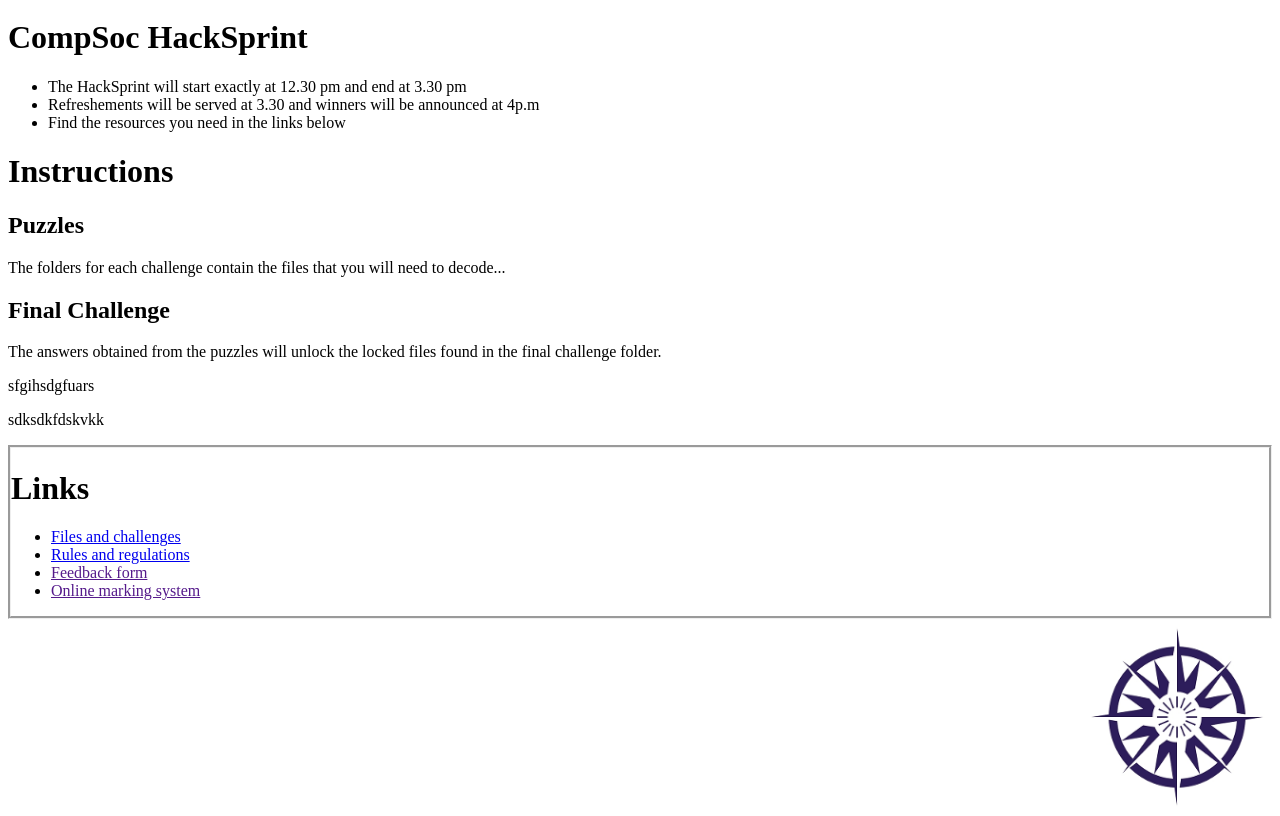
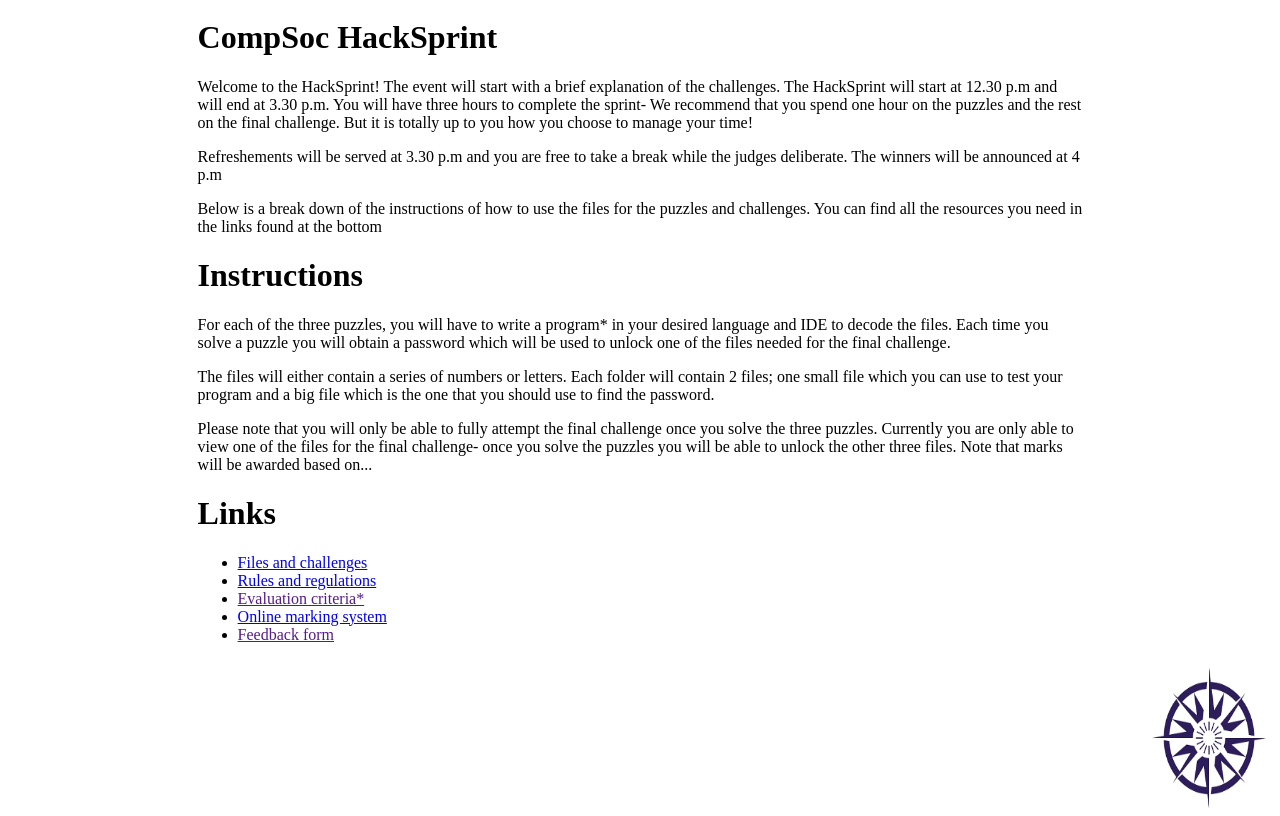
Before and after one commit to StellaNynan/StellaNynan.github.io, a plain HTML site: page index.html in a window 1280 px wide. Shown: the part 206-1022 px from the top of the page. Drawn offline with Linux system fonts and the light colour scheme.

Commit message:
updated
added the instructions

```diff
--- a/index.html
+++ b/index.html
@@ -6,40 +6,39 @@
 </head>
 
 <body>
+
 <div>
-<img src="computer.png" class="center">
+    <img src="computer.png" class="centerpic">
 </div>
 
-<div>
+<div class="cen">
     <h1>CompSoc HackSprint</h1>
 
-<ul>
-  <li>The HackSprint will start exactly at 12.30 pm and end at 3.30 pm</li>
-  <li>Refreshements will be served at 3.30 and winners will be announced at 4p.m</li>
-  <li>Find the resources you need in the links below</li>
-</ul>
+    <p> Welcome to the HackSprint! The event will start with a brief explanation of the challenges. The HackSprint will start at 12.30 p.m and will end
+  at 3.30 p.m. You will have three hours to complete the sprint- We recommend that you spend one hour on the puzzles and the rest on the final challenge.
+  But it is totally up to you how you choose to manage your time! </p>
+
+    <p> Refreshements will be served at 3.30 p.m and you are free to take a break while the judges deliberate. The winners will be announced at 4 p.m </p>
+
+    <p> Below is a break down of the instructions of how to use the files for the puzzles and challenges. You can find all the resources you need in the links found at the bottom</p>
 
     <h1>Instructions</h1>
 
-<h2> Puzzles </h2>
-<p>The folders for each challenge contain the files that you will need to decode...</p>
+      <p> For each of the three puzzles, you will have to write a program* in your desired language and IDE to decode the files. Each time you solve a puzzle you will obtain a password which will be used to unlock one of the files needed for the final challenge. </p>
+
+      <p> The files will either contain a series of numbers or letters. Each folder will contain 2 files; one small file which you can use to test your program and a big file which is the one that you should use to find the password.</p>
+
+      <p> Please note that you will only be able to fully attempt the final challenge once you solve the three puzzles. Currently you are only able to view one of the files for the final challenge- once you solve the puzzles you will be able to unlock the other three files. Note that marks will be awarded based on...</p>
 
 
-<h2> Final Challenge </h2>
-<p>The answers obtained from the puzzles will unlock the locked files found in the final challenge folder. </p>
-<p> sfgihsdgfuars  </p>
-<p> sdksdkfdskvkk  </p>
-
-</div>
-
-<div class="link">
     <h1>Links </h1>
 
         <ul>
             <li><a href="https://tinyurl.com/y4q8w27z">Files and challenges</a></li>
             <li><a href="https://bit.ly/2SWet4f">Rules and regulations</a></li>
+            <li><a href="">Evaluation criteria*</a></li>
+            <li><a href="https://206.189.31.23/hackathon/">Online marking system</a></li>
             <li><a href="">Feedback form</a></li>
-    <li><a href="">Online marking system</a></li>
 
         </ul>
 
--- a/styles.css
+++ b/styles.css
@@ -1,4 +1,4 @@
-.center {
+.centerpic {
   display: block;
   margin-left: auto;
   margin-right: auto;
@@ -8,11 +8,14 @@
 
 .right {
   float: right;
-  width: 15%;
-  height:25%;
+  width: 10%;
+  height:20%;
 }
 
-.link {
-border-style: groove;
-
+.cen
+{
+   margin: 0 auto;
+   width: 70%;
+   border-left: 1px solid white;
+   border-right: 1px solid white;
 }
```
Lines whose indentation alone changed are shown as unchanged.
